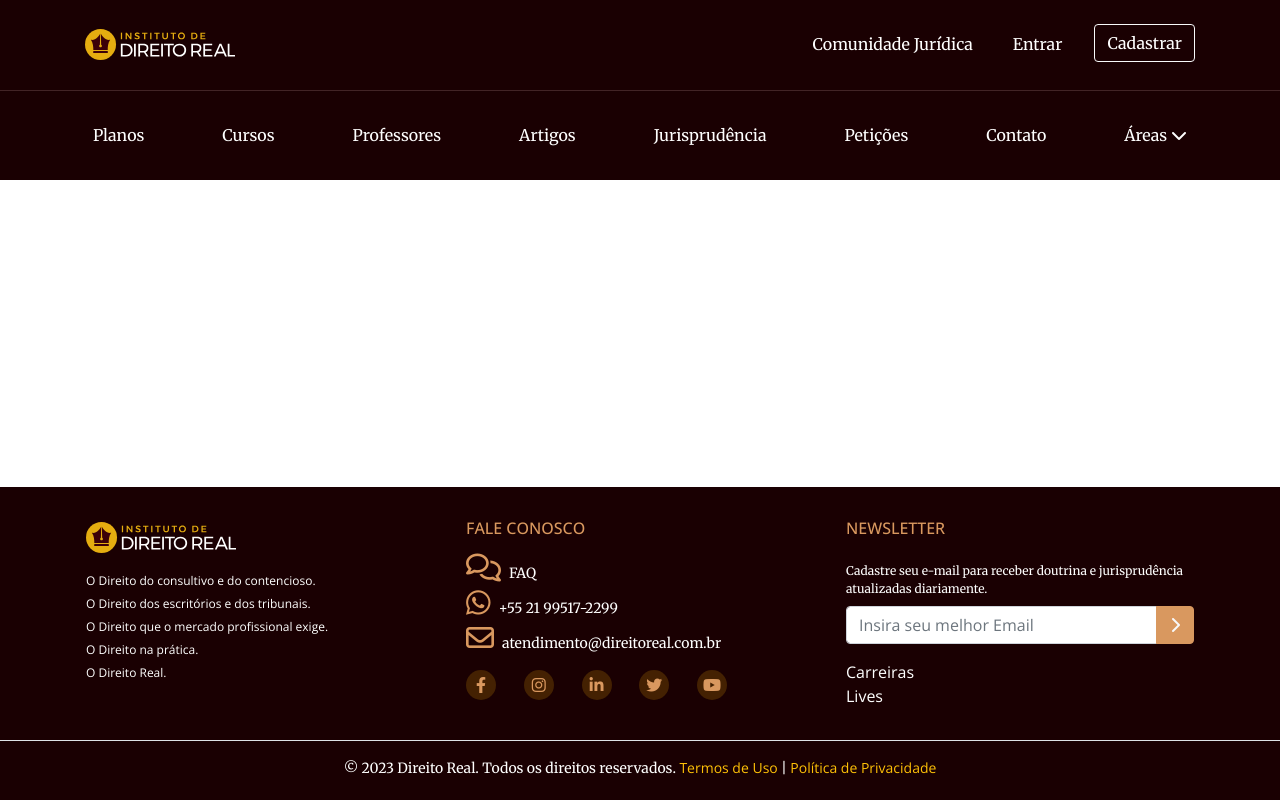
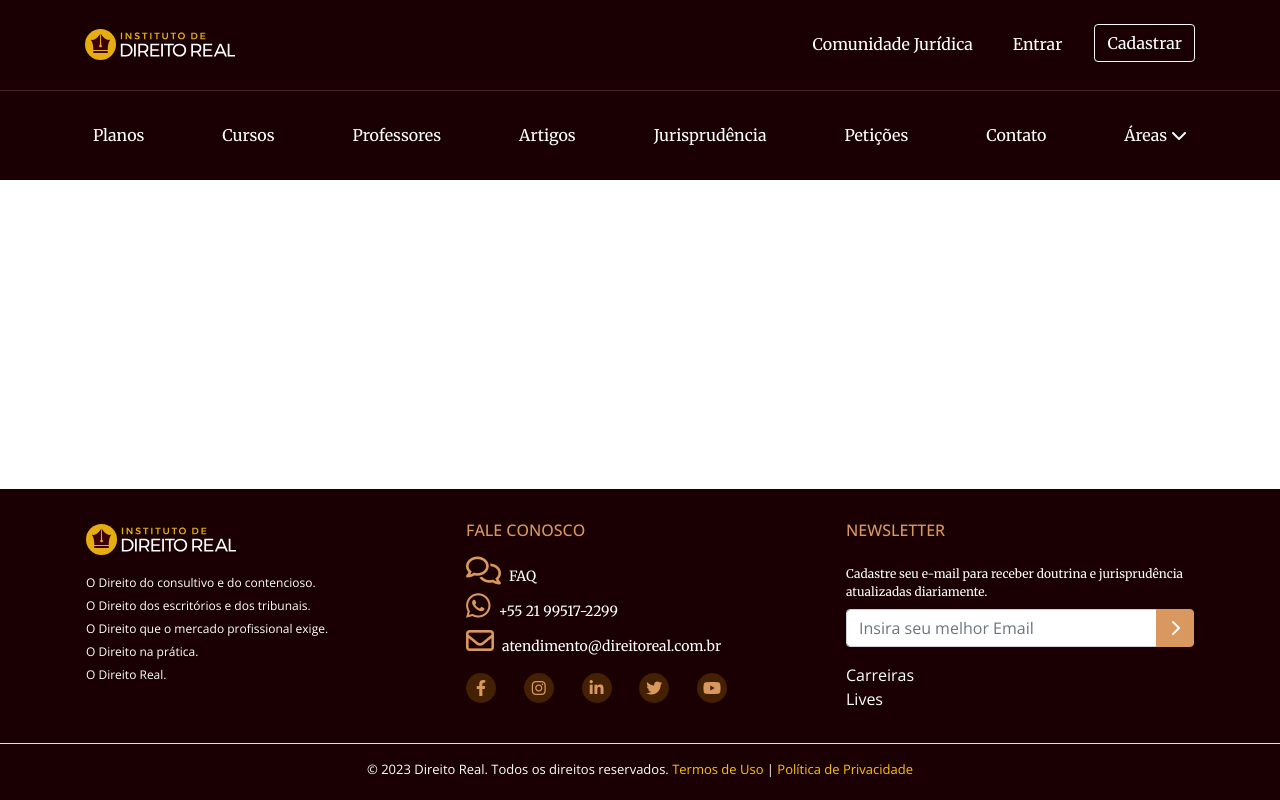
Before and after one commit to lyonwitt/IDR, a plain HTML site: page index.html in a window 1280 px wide. Drawn offline with nearby package versions, Linux system fonts and the light colour scheme; a script that the page names is missing.

Commit message:
Add files via upload

```diff
--- a/css/footer.css
+++ b/css/footer.css
@@ -18,7 +18,8 @@ footer li {
 }
 
 footer p.text-center {
-    font-size: 14px;
+    font-size: 13px;
+    font-family: 'Open Sans', sans-serif !important;
 }
 
 .color-golden {
```
